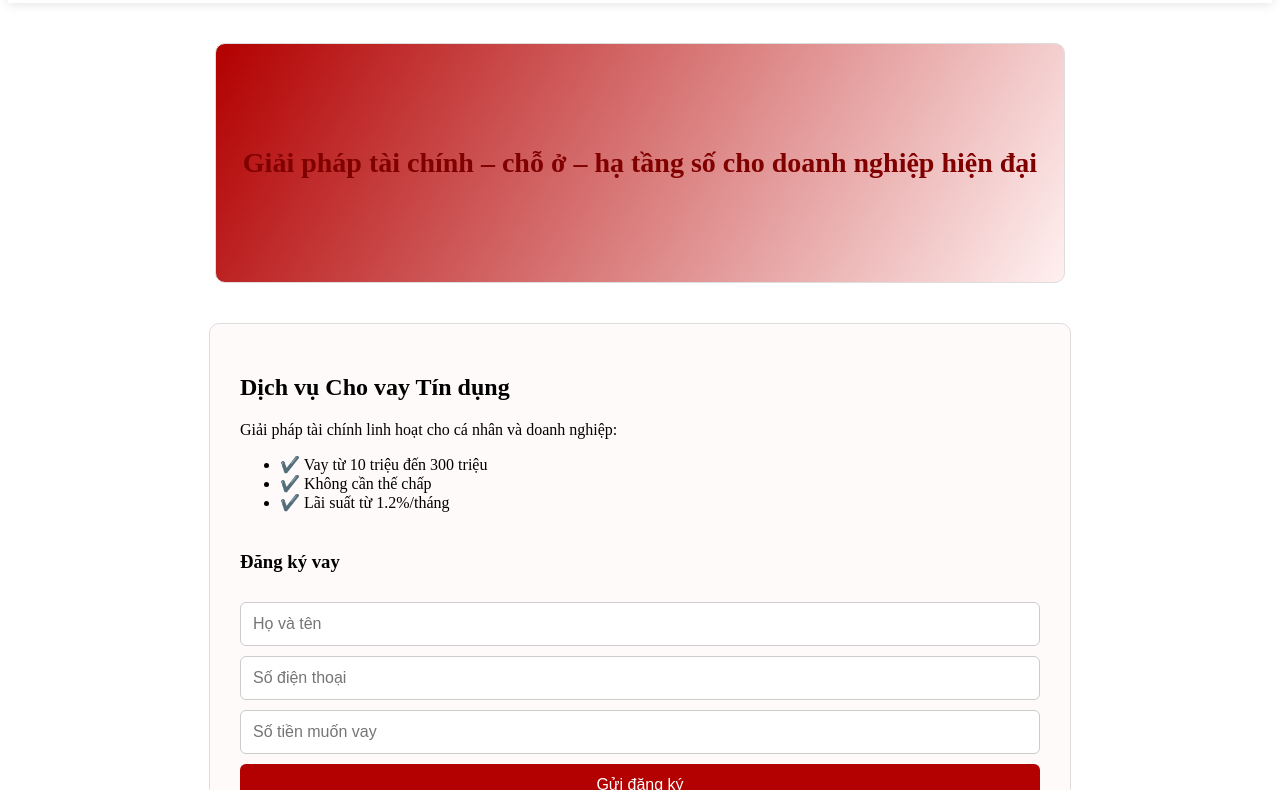
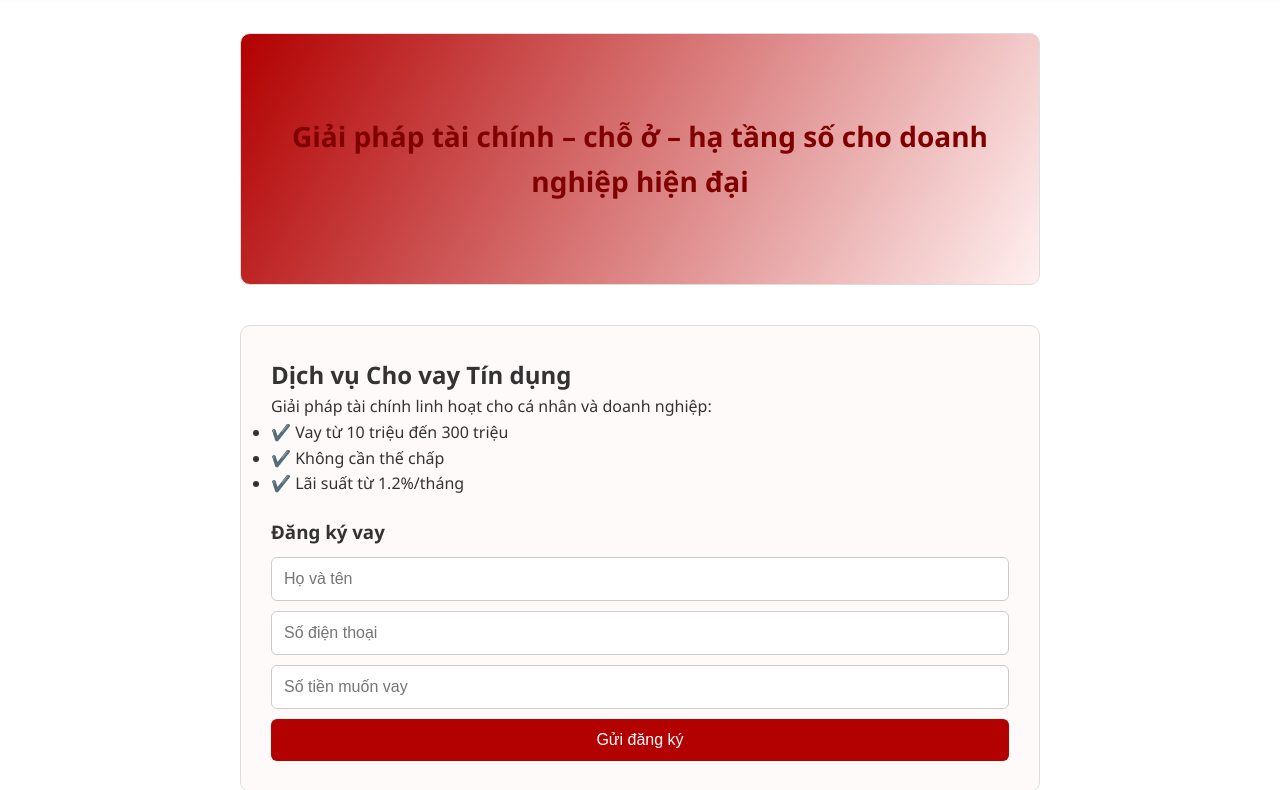
Before and after one commit to lqhoang1001/VietForturedemo, a plain HTML site: page index.html in a window 1280 px wide. Shown: the part 133-923 px from the top of the page. Drawn offline with Linux system fonts and the light colour scheme.

Commit message:
Update style.css

```diff
--- a/style.css
+++ b/style.css
@@ -1,3 +1,15 @@
+* {
+  margin: 0;
+  padding: 0;
+  box-sizing: border-box;
+}
+
+body {
+  font-family: 'Segoe UI', Tahoma, Geneva, Verdana, sans-serif;
+  line-height: 1.6;
+  background-color: #ffffff;
+  color: #333;
+}
 header {
   position: sticky;
   top: 0;
```
